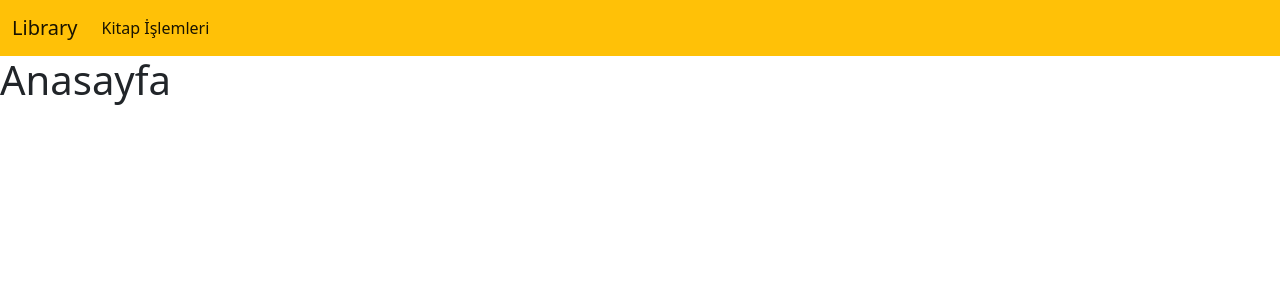
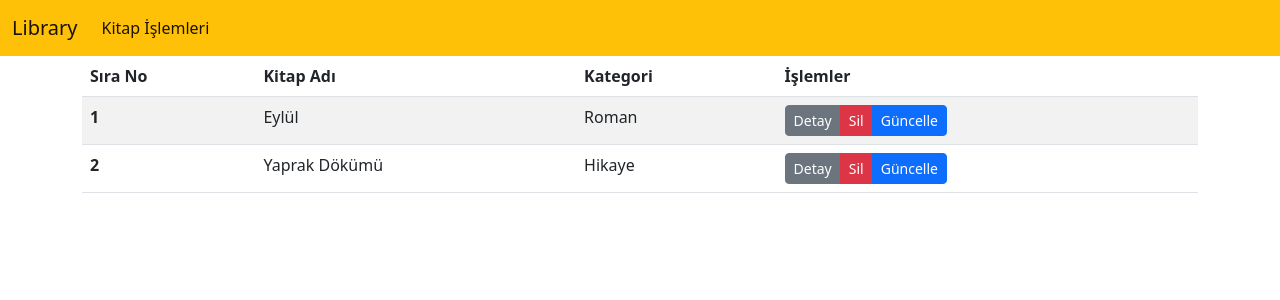
Before and after one commit to sevdeozen/libraryApp, a React (Create React App) app in the folder Desktop/libraryapp/: page / in a window 1280 px wide. Shown: the top 300 px of the page. Built offline with nearby package versions, Linux system fonts and the light colour scheme; data requests are answered from the project's data file.

Commit message:
add listbooks and upperFirstLetter

```diff
--- a/Desktop/libraryapp/db.json
+++ b/Desktop/libraryapp/db.json
@@ -4,21 +4,36 @@
             "id":"1",
             "title":"Eylül",
             "author":"Mehmet Rauf",
-            "publisher":"yapıkredi kültür yayınları",
+            "publisher":"Yapıkredi kültür yayınları",
             "price": 48,
             "isbn": "452587469153",
             "categoryId":"1"
+
+        },
+        {
+            "id":"2",
+            "title":"Yaprak Dökümü",
+            "author":"Reşat Nuri Güntekin",
+            "publisher":"İletişim yayınları",
+            "price": 63,
+            "isbn": "84765284935",
+            "categoryId":"2"
 
         }
     ],
     "categories":[
         {
             "id":"1",
-            "name":"roman"
+            "name":"Roman"
         },
         {
             "id":"2",
-            "name":"hikaye"
+            "name":"Hikaye"
+        },
+        {
+            "id":"3",
+            "name":"Deneme"
         }
+
     ]
 }
--- a/Desktop/libraryapp/src/App.js
+++ b/Desktop/libraryapp/src/App.js
@@ -27,7 +27,7 @@ function App() {
           type: actionTypes.bookActions.GET_BOOKS_SUCCESS,
           payload: res.data,
         });
-       }, 2000);
+       }, 1000);
       })
       .catch((err) => {
 
@@ -47,7 +47,7 @@ function App() {
           type: actionTypes.categoryActions.GET_CATEGORIES_SUCCESS,
           payload: res.data,
         });
-       }, 2000);
+       }, 1000);
       })
       .catch((err) => {
         dispatch({
--- /dev/null
+++ b/Desktop/libraryapp/src/components/ListBooks.js
@@ -0,0 +1,69 @@
+import React from "react";
+
+import { useSelector } from "react-redux";
+
+import { upperFirsLetter } from "../utils/functions";
+
+const ListBooks = () => {
+  const { bookState, categoriesState } = useSelector((state) => state);
+  console.log(bookState);
+  return (
+    <div>
+      {bookState.books.length === 0 && (
+        <div className="my-5 d-flex justify-content-center">
+          <div className="alert alert-primary text-center" role="alert">
+            Sistemde gösterilecek kitap kaydı yok.
+          </div>
+        </div>
+      )}
+      {bookState.books.length > 0 && (
+        <div className="container my -5">
+          <table className="table table-striped">
+            <thead>
+              <tr>
+                <th scope="col">Sıra No</th>
+                <th scope="col">Kitap Adı</th>
+                <th scope="col">Kategori</th>
+                <th scope="col">İşlemler</th>
+              </tr>
+            </thead>
+            <tbody>
+              {bookState.books.map((book, index) => {
+                const myCategory = categoriesState.categories.find(
+                  (item) => item.id === book.categoryId
+                );
+
+                return (
+                  <tr key={book.id}>
+                    <th scope="row">{index + 1}</th>
+                    <td>{upperFirsLetter(book.title)}</td>
+                    <td>{upperFirsLetter(myCategory.name)}</td>
+                    <td>
+                      <div
+                        className="btn-group"
+                        role="group"
+                        aria-label="Basic example"
+                      >
+                        <button type="button" className="btn btn-sm btn-secondary">
+                          Detay
+                        </button>
+                        <button type="button" className="btn btn-sm btn-danger">
+                          Sil
+                        </button>
+                        <button type="button" className="btn btn-sm btn-primary">
+                          Güncelle
+                        </button>
+                      </div>
+                    </td>
+                  </tr>
+                );
+              })}
+            </tbody>
+          </table>
+        </div>
+      )}
+    </div>
+  );
+};
+
+export default ListBooks;
--- a/Desktop/libraryapp/src/pages/Home.js
+++ b/Desktop/libraryapp/src/pages/Home.js
@@ -1,12 +1,14 @@
 import React from "react";
 import Header from "../components/Header";
 import { Link } from "react-router-dom";
+
+import ListBooks from "../components/ListBooks";
 
 const Home=()=>{
     return(
         <div>
             <Header />
-            <h1>Anasayfa</h1>
+            <ListBooks />
         </div>
     )
 }
--- a/Desktop/libraryapp/src/redux/reducers/booksReducer.js
+++ b/Desktop/libraryapp/src/redux/reducers/booksReducer.js
@@ -1,7 +1,7 @@
 import actionTypes from "../actions/actionTypes"
 
 const initialState={
-    pending:false,
+    pending:true,
     success: false,
     books:[],
     error: false,
--- a/Desktop/libraryapp/src/redux/reducers/categoriesReducer.js
+++ b/Desktop/libraryapp/src/redux/reducers/categoriesReducer.js
@@ -1,7 +1,7 @@
 import actionTypes from "../actions/actionTypes";
 
 const initialState={
-    pending: false,
+    pending: true,
     success: false,
     categories:[],
     error: false,
--- /dev/null
+++ b/Desktop/libraryapp/src/utils/functions.js
@@ -0,0 +1,22 @@
+export const upperFirsLetter = (sample = "") => {
+  let words = sample.split(" ");
+  console.log(words);
+
+  /* kelimelerin ilk harflerini büyük düğierlerinin küçük harf olmasını sağlama */
+
+  let newWords = [];
+  for (let i = 0; i < words.length; i++) {
+    let tempWord = "";
+    for (let j = 0; j < words[i].length; j++) {
+      if (j === 0) {
+        tempWord += words[i][j].toLocaleUpperCase("tr-TR");
+      } else {
+        tempWord += words[i][j].toLocaleLowerCase("tr-TR");
+      }
+    }
+    newWords.push(tempWord);
+  }
+  const newSample = newWords.join(" ");
+
+  return newSample;
+};
```
